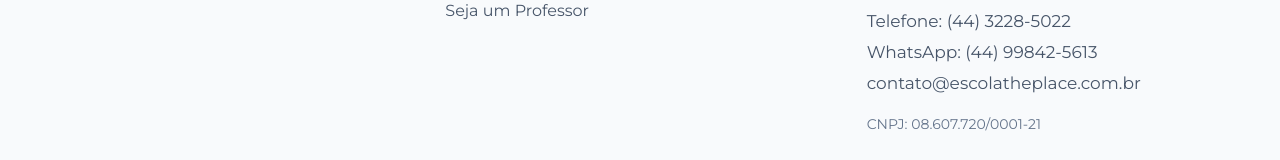
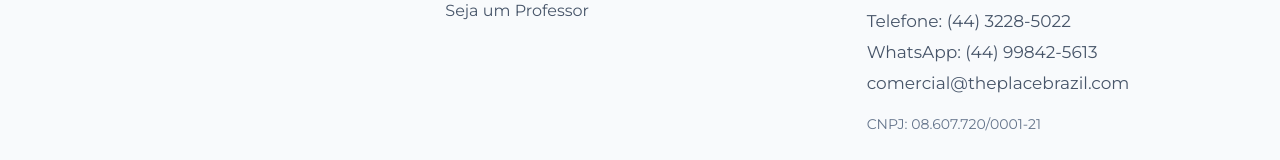
Before and after one commit to nandoesporte/english-empowerment-hub, a React (Vite) app: page / in a window 1280 px wide. Shown: the part 5786-5946 px from the top of the page. Built offline with nearby package versions, Linux system fonts and the light colour scheme.

Commit message:
Replace contact email
Replaced `contato@escolatheplace.com.br` with `comercial@theplacebrazil.com` in the footer.

```diff
--- a/src/components/Footer.tsx
+++ b/src/components/Footer.tsx
@@ -54,7 +54,7 @@ const Footer = () => {
               <div className="space-y-1 pt-2">
                 <p>Telefone: (44) 3228-5022</p>
                 <p>WhatsApp: (44) 99842-5613</p>
-                <p>contato@escolatheplace.com.br</p>
+                <p>comercial@theplacebrazil.com</p>
               </div>
               <div className="pt-2">
                 <p className="text-sm text-slate-500">CNPJ: 08.607.720/0001-21</p>
```
